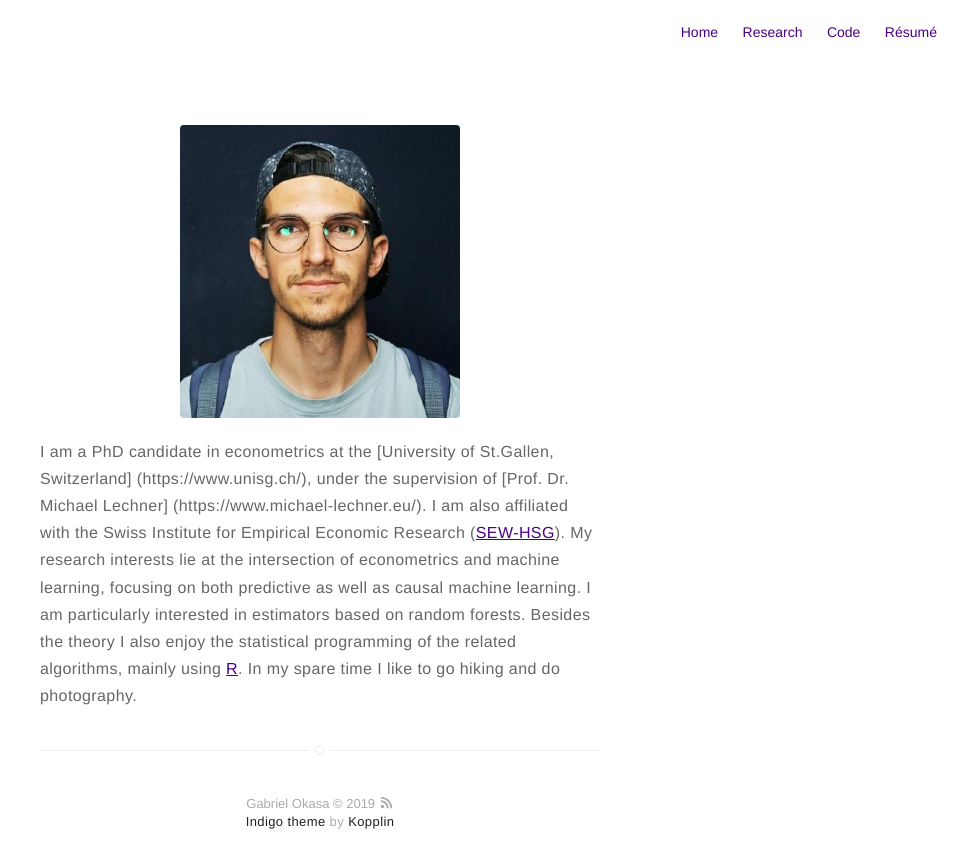
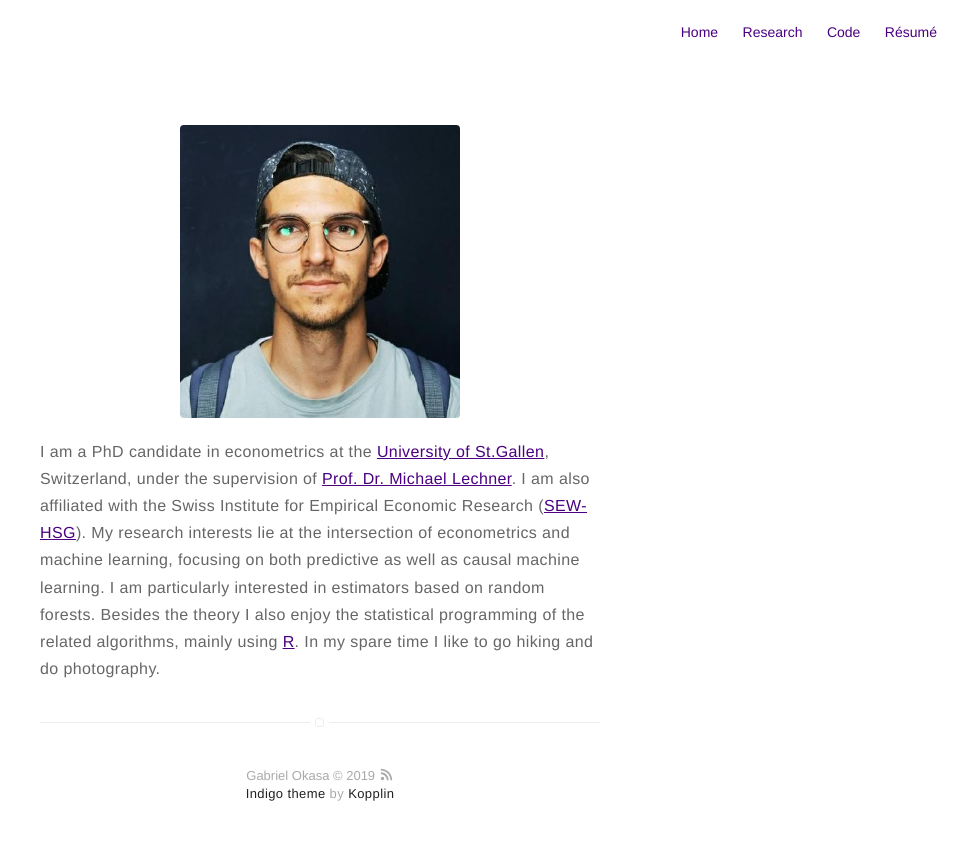
Before and after one commit to okasag/okasag.github.io, a Jekyll site: the page built from about.md, in a window 1280 px wide. Shown: the top 868 px of the page, without its empty margins (320-1280 px from the left). Built offline with Jekyll 4.4.1, drawn with Linux system fonts in a browser that asks for light colours.

Commit message:
fixed formatting in about

```diff
--- a/about.md
+++ b/about.md
@@ -4,12 +4,10 @@ layout: page
 ---
 ![Profile Image]({{ site.url }}/{{ site.picture }})
 
-I am a PhD candidate in econometrics at the [University of St.Gallen, Switzerland]
-(https://www.unisg.ch/), under the supervision of [Prof. Dr. Michael Lechner]
-(https://www.michael-lechner.eu/). I am also affiliated with the Swiss Institute
-for Empirical Economic Research ([SEW-HSG](https://sew.unisg.ch/en/)). My research
-interests lie at the intersection of econometrics and machine learning, focusing on
-both predictive as well as causal machine learning. I am particularly interested in
-estimators based on random forests. Besides the theory I also enjoy the statistical
-programming of the related algorithms, mainly using [R](https://cran.r-project.org/).
+I am a PhD candidate in econometrics at the [University of St.Gallen](https://www.unisg.ch/), Switzerland,
+under the supervision of [Prof. Dr. Michael Lechner](https://www.michael-lechner.eu/). I am also affiliated
+with the Swiss Institute for Empirical Economic Research ([SEW-HSG](https://sew.unisg.ch/en/)). My research
+interests lie at the intersection of econometrics and machine learning, focusing on both predictive as well
+as causal machine learning. I am particularly interested in estimators based on random forests. Besides the
+theory I also enjoy the statistical programming of the related algorithms, mainly using [R](https://cran.r-project.org/).
 In my spare time I like to go hiking and do photography.
```
